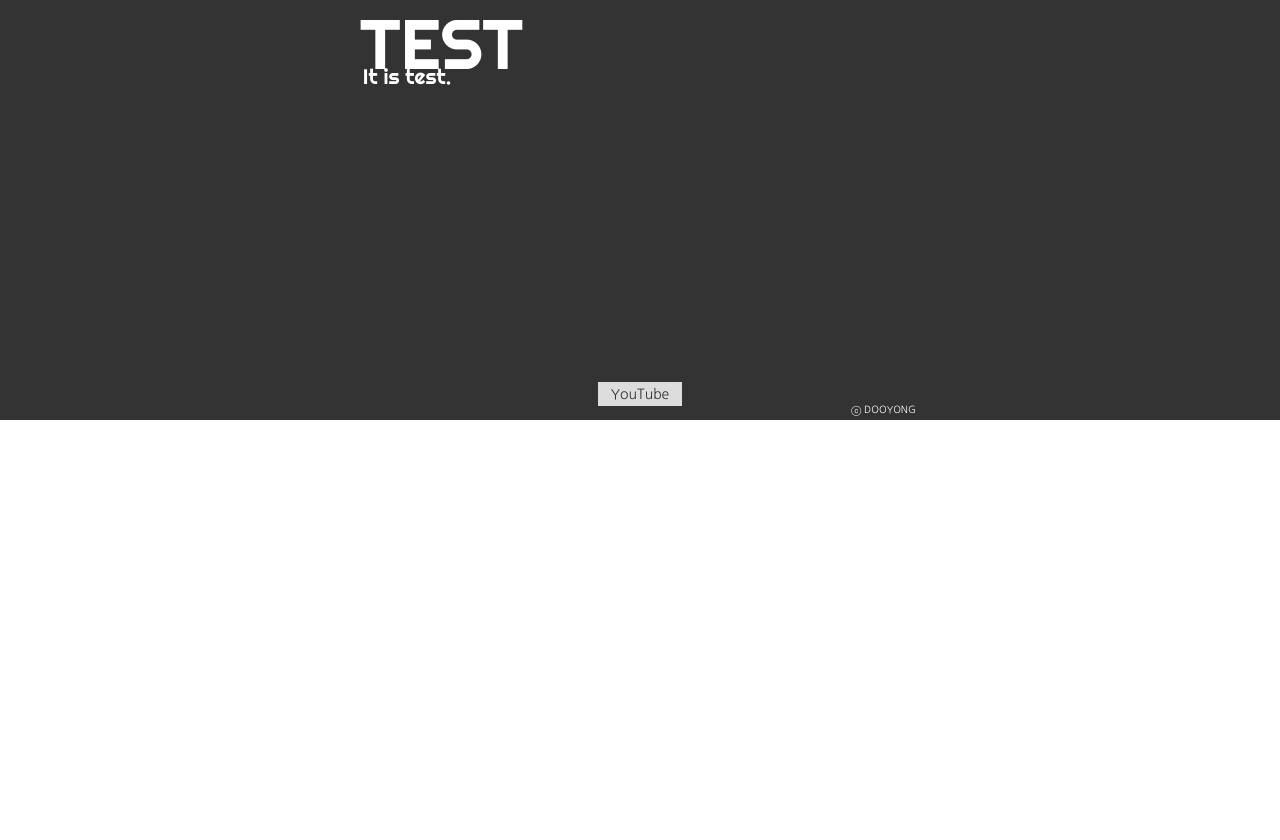
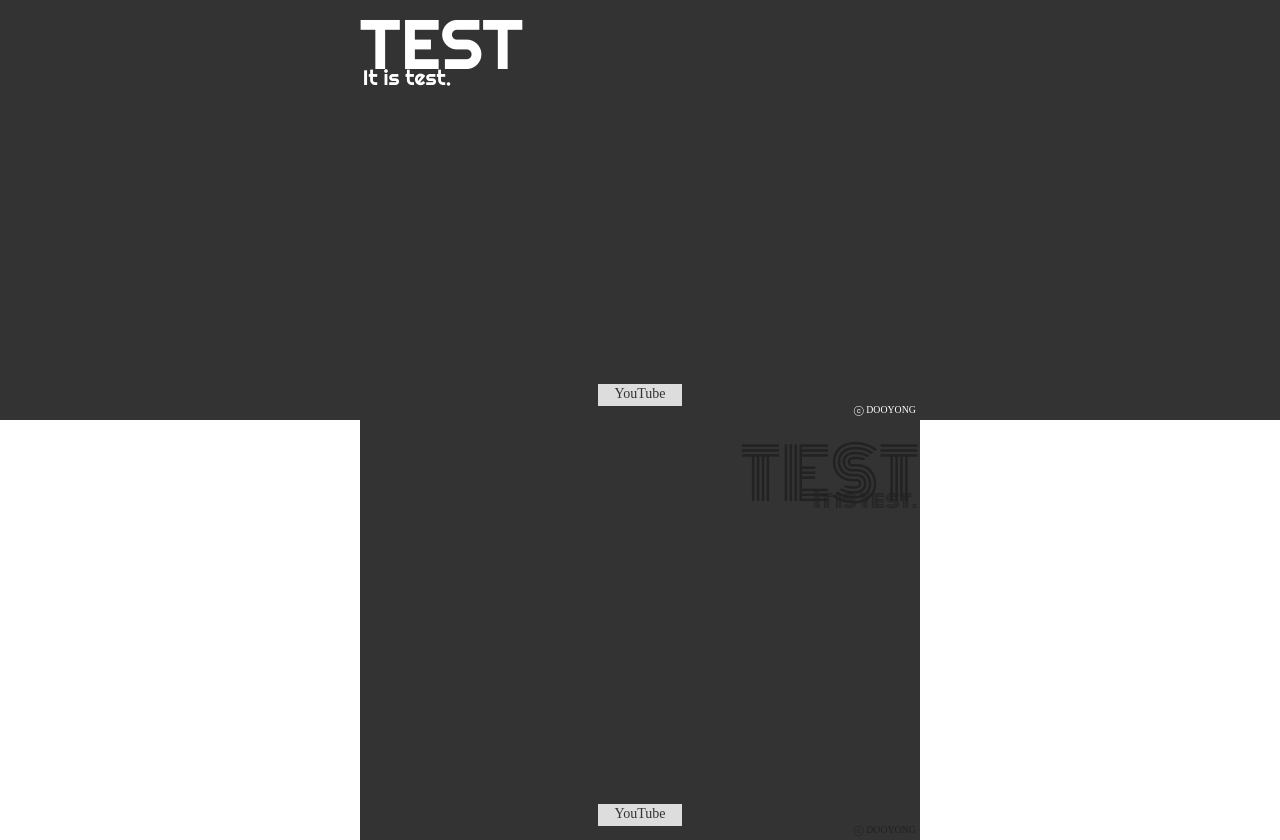
Before and after one commit to DOOYONG/DOOYONG, a plain HTML site: page index.html in a window 1280 px wide. Before the commit the page ends 800 px from the top, so only its background shows below. Drawn offline with Linux system fonts and the light colour scheme.

Commit message:
Update index.html

```diff
--- a/index.html
+++ b/index.html
@@ -5,20 +5,40 @@
     <link rel="stylesheet" href="/main201909161758.css" />
   </head>
   <body>
+    <!-- first row start -->
     <div class="rowContainer" style="background: #333;">
       <div class="centerContainer">
         <div class="adBox1Container">
           <div style="position: absolute; font-size: 5rem; font-family: 'Righteous', sans-serif;">TEST</div>
-          <div style="position: absolute; left: 0.2rem; top: 4.5rem; font-size: 1.5rem; font-family: 'Righteous', sans-serif;">It is test.</div>
+          <div style="position: absolute; left: 0.2rem; top: 4.6rem; font-size: 1.5rem; font-family: 'Righteous', sans-serif;">It is test.</div>
           <div
              class="normalButton"
              style="position: absolute; left: calc(50% - 3rem); bottom: 1rem; width: 6rem; min-height: 1.6rem;"
              onclick="location.href='https://www.youtube.com/channel/UCt9cwlw2fk9UqnxfYhiyKbA';">
-            <div style="color: #333; font-family: 'Nanum Gothic', sans-serif; padding: 0.2rem; text-align: center;">YouTube</div>
+            <div style="color: #333; padding: 0.2rem; text-align: center;">YouTube</div>
           </div>
-          <div style="position: absolute; right: 0.3rem; bottom: 0.3rem; font-size: 0.7rem; font-family: 'Nanum Gothic', sans-serif;">ⓒ DOOYONG</div>
+          <div style="position: absolute; right: 0.3rem; bottom: 0.3rem; font-size: 0.7rem;">ⓒ DOOYONG</div>
         </div>
       </div>
     </div>
+    <!-- first row end -->
+
+    <!-- second row start -->
+    <div class="rowContainer" style="background: #fff;">
+      <div class="centerContainer">
+        <div class="adBox1Container" style="color: #222;">
+          <div style="position: absolute; right: 0; font-size: 5rem; font-family: 'Monoton', sans-serif;">TEST</div>
+          <div style="position: absolute; right: 0.2rem; top: 4.6rem; font-size: 1.5rem; font-family: 'Monoton', sans-serif;">It is test.</div>
+          <div
+             class="normalButton"
+             style="position: absolute; left: calc(50% - 3rem); bottom: 1rem; width: 6rem; min-height: 1.6rem;"
+             onclick="location.href='https://www.youtube.com/channel/UCt9cwlw2fk9UqnxfYhiyKbA';">
+            <div style="color: #333; padding: 0.2rem; text-align: center;">YouTube</div>
+          </div>
+          <div style="position: absolute; right: 0.3rem; bottom: 0.3rem; font-size: 0.7rem;">ⓒ DOOYONG</div>
+        </div>
+      </div>
+    </div>
+    <!-- second row end -->
   </body>
 </html>
```
